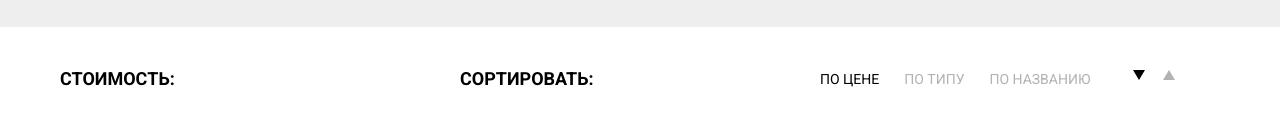
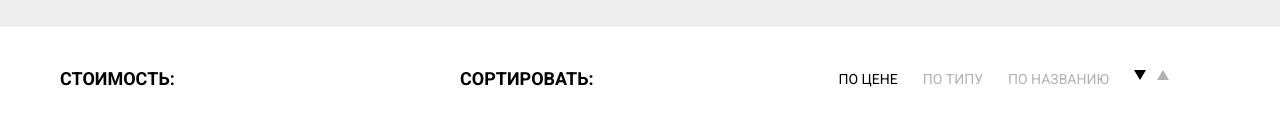
Before and after one commit to annventsel/nerds-2020, a plain HTML site: page catalog.html in a window 1280 px wide. Shown: the part 352-492 px from the top of the page. Drawn offline with Linux system fonts and the light colour scheme.

Commit message:
правки

```diff
--- a/css/style.css
+++ b/css/style.css
@@ -999,6 +999,7 @@
      font-size: 14px;
      line-height: 18px;
      cursor: pointer;
+     margin-left: auto;
    }
 
    .catalog-sort-list {
@@ -1026,7 +1027,8 @@
    }
 
    .pointers {
-     padding-left: 18px;
+     /* padding-left: 18px; */
+     width: 23px;
      cursor: pointer;
    }
 
```
Also changed, not shown: 1 other file.
